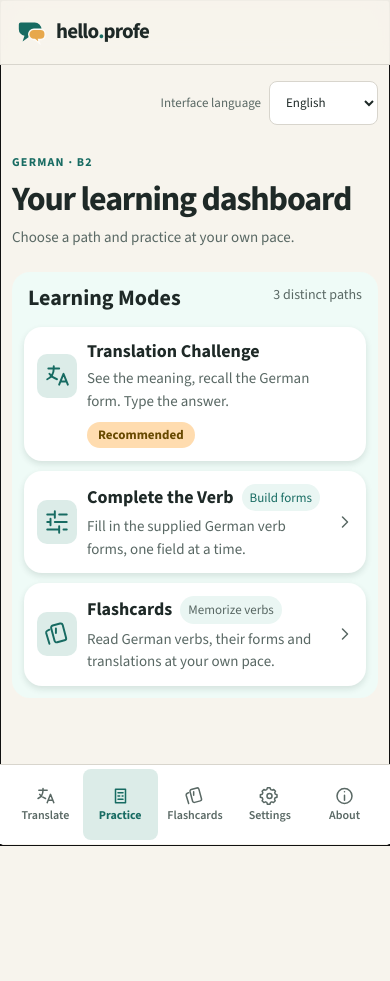
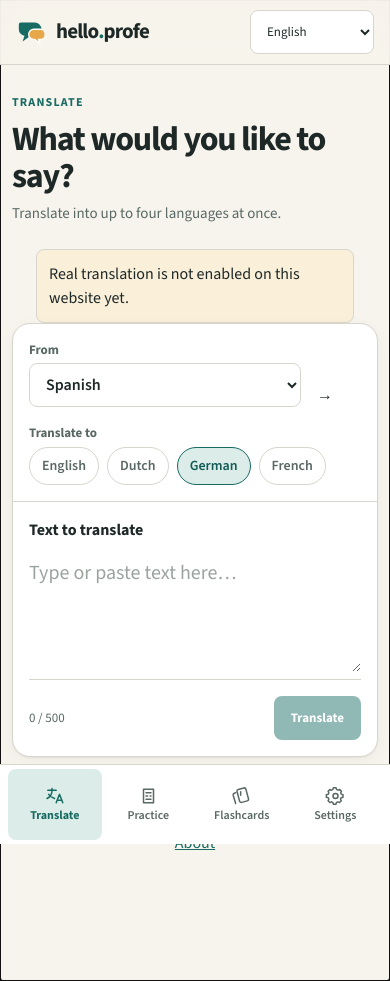
Before and after one commit to ccisternas-dev/hello.profe, a React (Vite) app: page / in a window 390 px wide. Before the commit the page ends 846 px from the top, so only its background shows below. Built offline with nearby package versions, Linux system fonts and the light colour scheme.

Commit message:
Compact mobile navigation and default to Translate (#36)

```diff
--- a/src/App.tsx
+++ b/src/App.tsx
@@ -69,7 +69,7 @@ function AppShell({
     { id: "about", label: "About", icon: "info" },
   ]
 
-  const mobileNav = primaryNav.filter(item => item.id !== "notebook")
+  const mobileNav = primaryNav.filter(item => item.id !== "notebook" && item.id !== "about")
   const [keyboardOpen, setKeyboardOpen] = useState(false)
   useEffect(() => {
     const viewport = window.visualViewport
@@ -130,6 +130,7 @@ function AppShell({
 
       <header className="mobile-header">
         <Logo />
+        <LocaleSelector compact />
       </header>
 
       <div className="content-shell" id="main-content" tabIndex={-1}>
@@ -142,6 +143,9 @@ function AppShell({
           </div>
         )}
         {children}
+        <footer className="mobile-footer">
+          <a href="#about" aria-current={view === "about" ? "page" : undefined} onClick={() => setView("about")}>{t("About")}</a>
+        </footer>
       </div>
 
       <nav className="bottom-nav" hidden={keyboardOpen} aria-label={t("Mobile navigation")}>
@@ -499,10 +503,30 @@ function NotebookView({
   )
 }
 
+function viewFromLocation(): View {
+  const hash = window.location.hash.slice(1)
+  return ["translate", "explore", "notebook", "practice", "flashcards", "settings", "about"].includes(hash)
+    ? hash as View
+    : "translate"
+}
+
 export default function App() {
   const { t } = useI18n()
 
-  const [view, setView] = useState<View>("practice")
+  const [view, setCurrentView] = useState<View>(viewFromLocation)
+  const setView = (next: View) => {
+    window.location.hash = next
+    setCurrentView(next)
+  }
+  useEffect(() => {
+    const updateView = () => {
+      if (!window.location.hash || window.location.hash === `#${viewFromLocation()}`) {
+        setCurrentView(viewFromLocation())
+      }
+    }
+    window.addEventListener("hashchange", updateView)
+    return () => window.removeEventListener("hashchange", updateView)
+  }, [])
   const initialView = useRef(true)
   const [saved, setSaved] = useState(() => {
     try {
--- a/src/i18n.tsx
+++ b/src/i18n.tsx
@@ -121,11 +121,11 @@ const nativeNames: Record<Locale, string> = {
   de: "Deutsch",
   es: "Español",
 }
-export function LocaleSelector() {
+export function LocaleSelector({ compact = false }: { compact?: boolean }) {
   const { locale, setLocale, t } = useI18n()
   return (
     <label className="locale-selector">
-      <span>{t("Interface language")}</span>
+      <span className={compact ? "sr-only" : undefined}>{t("Interface language")}</span>
       <select
         value={locale}
         onChange={(event) => {
--- a/src/index.css
+++ b/src/index.css
@@ -98,7 +98,7 @@
 .offline-note strong { font-size: 13px; }
 .offline-note small { color: var(--text-secondary); font-size: 12px; }
 .content-shell { min-height: 100vh; margin-left: 232px; }
-.mobile-header, .bottom-nav { display: none; }
+.mobile-header, .bottom-nav, .mobile-footer { display: none; }
 
 .page { width: min(1180px, calc(100% - 64px)); margin: 0 auto; padding: var(--space-12) 0 var(--space-16); }
 .page-header { margin-bottom: var(--space-10); display: flex; justify-content: space-between; gap: var(--space-8); align-items: end; }
@@ -353,7 +353,7 @@ td:not(:first-child) { font-weight: 650; }
   .sidebar { display: none; }
   .content-shell { margin-left: 0; padding-top: 65px; padding-bottom: calc(100px + env(safe-area-inset-bottom, 0px)); }
   .mobile-header { position: fixed; inset: 0 0 auto; z-index: 30; height: 65px; padding: 0 var(--space-4); display: flex; align-items: center; justify-content: space-between; background: rgba(247,244,237,.95); border-bottom: 1px solid var(--border-default); backdrop-filter: blur(12px); }
-  .bottom-nav { position: fixed; inset: auto 0 0; z-index: 30; min-height: calc(80px + env(safe-area-inset-bottom, 0px)); padding: 4px max(8px, env(safe-area-inset-right, 0px)) calc(4px + env(safe-area-inset-bottom, 0px)) max(8px, env(safe-area-inset-left, 0px)); display: grid; grid-template-columns: repeat(5, minmax(0, 1fr)); background: var(--surface-raised); border-top: 1px solid var(--border-default); }
+  .bottom-nav { position: fixed; inset: auto 0 0; z-index: 30; min-height: calc(80px + env(safe-area-inset-bottom, 0px)); padding: 4px max(8px, env(safe-area-inset-right, 0px)) calc(4px + env(safe-area-inset-bottom, 0px)) max(8px, env(safe-area-inset-left, 0px)); display: grid; grid-template-columns: repeat(4, minmax(0, 1fr)); background: var(--surface-raised); border-top: 1px solid var(--border-default); }
   .bottom-nav button { min-height: 58px; display: flex; flex-direction: column; align-items: center; justify-content: center; gap: 2px; border: 0; background: transparent; color: var(--text-secondary); font-size: 12px; font-weight: 600; }
   .bottom-nav button.selected { color: var(--action-primary); }
   .bottom-nav .icon { width: 21px; }
@@ -565,3 +565,12 @@ td:not(:first-child) { font-weight: 650; }
 .about-copy { max-width: 720px; line-height: 1.7; }
 .about-copy p { margin: 0 0 20px; }
 .about-copy a { color: var(--text-primary); text-decoration: underline; text-underline-offset: 3px; }
+
+@media (max-width: 1199px) {
+  .locale-toolbar { display: none; }
+  .mobile-header { gap: var(--space-2); }
+  .mobile-header .locale-selector { flex-shrink: 0; }
+  .mobile-header .locale-selector select { width: 124px; }
+  .mobile-footer { display: flex; justify-content: center; padding: var(--space-4); }
+  .mobile-footer a { display: inline-flex; align-items: center; justify-content: center; min-width: 44px; min-height: 44px; padding: 0 var(--space-4); color: var(--action-primary); text-decoration: underline; border-radius: var(--radius-sm); }
+}
```
